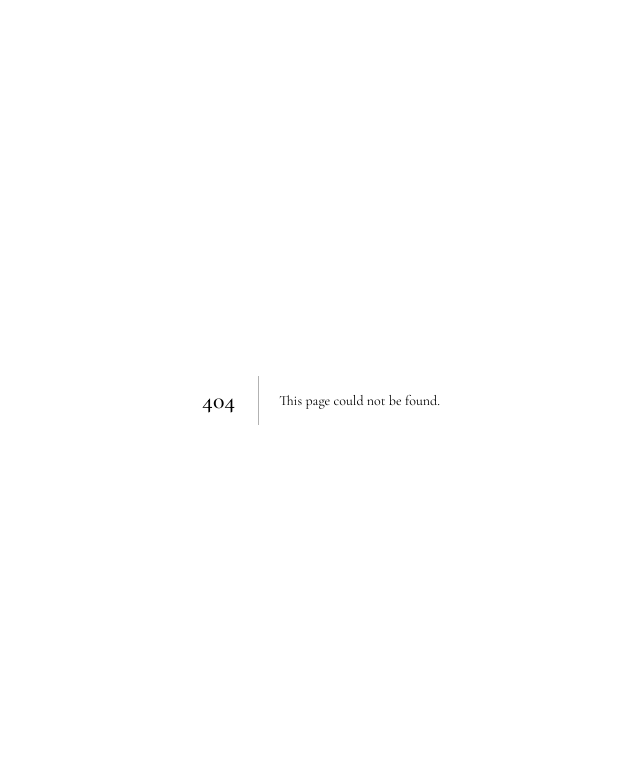
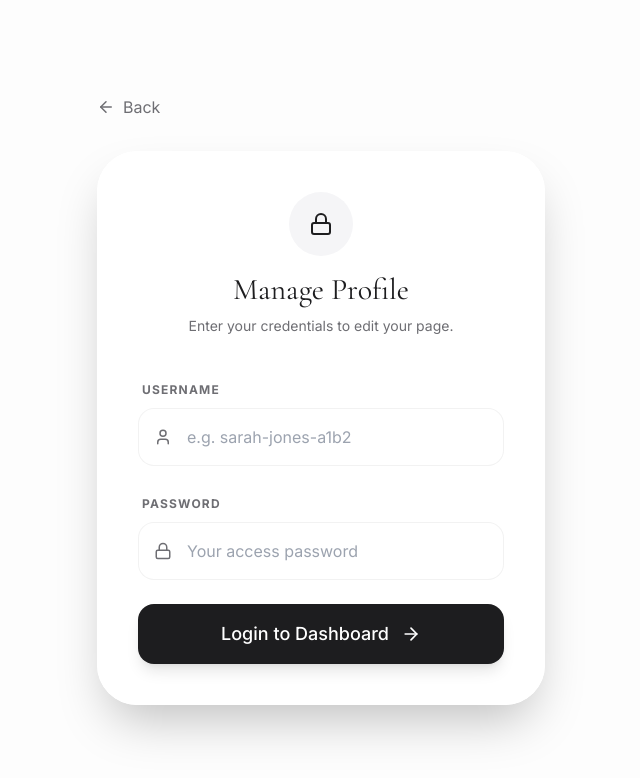
Before and after one commit to SakiburRahmann/Birthday_Wish_Platform, a Next.js app: page /login in a window 1280 px wide. Before the commit this address had no page. Shown: the top 778 px of the page, without its empty margins (319-959 px from the left). Built offline with nearby package versions, Linux system fonts and the light colour scheme; no server answers.

Commit message:
Add global Login page and fix font build issues

```diff
--- /dev/null
+++ b/src/app/login/page.tsx
@@ -0,0 +1,108 @@
+"use client";
+
+import { useState } from "react";
+import { useRouter } from "next/navigation";
+import { motion } from "framer-motion";
+import { supabase } from "@/lib/supabase";
+import FestiveBackground from "@/components/FestiveBackground";
+import { ArrowLeft, Lock, User, Loader2, ArrowRight } from "lucide-react";
+import Link from "next/link";
+
+export default function GlobalLogin() {
+  const [username, setUsername] = useState("");
+  const [password, setPassword] = useState("");
+  const [isLoading, setIsLoading] = useState(false);
+  const router = useRouter();
+
+  const handleLogin = async (e: React.FormEvent) => {
+    e.preventDefault();
+    setIsLoading(true);
+
+    const { data, error } = await supabase
+      .from("events")
+      .select("slug, manage_password")
+      .eq("slug", username.trim())
+      .single();
+
+    if (error || !data) {
+      alert("Invalid username or page not found.");
+      setIsLoading(false);
+      return;
+    }
+
+    if (data.manage_password === password) {
+      // Direct to the edit page. The edit page itself also verifies the password.
+      router.push(`/b/${data.slug}/edit`);
+    } else {
+      alert("Incorrect password.");
+      setIsLoading(false);
+    }
+  };
+
+  return (
+    <div className="min-h-screen relative bg-[#fdfdfd] flex items-center justify-center p-6 font-sans">
+      <FestiveBackground />
+
+      <div className="max-w-md w-full relative z-10">
+        <Link href="/" className="inline-flex items-center gap-2 text-[#6e6e73] hover:text-[#1d1d1f] transition-all mb-8">
+          <ArrowLeft size={18} /> Back
+        </Link>
+
+        <motion.div
+          initial={{ opacity: 0, y: 20 }}
+          animate={{ opacity: 1, y: 0 }}
+          className="bg-white/80 backdrop-blur-xl p-10 rounded-[40px] border border-white shadow-2xl"
+        >
+          <div className="text-center mb-10">
+            <div className="w-16 h-16 rounded-full bg-[#f5f5f7] flex items-center justify-center mx-auto mb-4 text-[#1d1d1f]">
+              <Lock size={24} />
+            </div>
+            <h1 className="text-3xl font-serif text-[#1d1d1f]">Manage Profile</h1>
+            <p className="text-sm text-[#6e6e73] mt-2">Enter your credentials to edit your page.</p>
+          </div>
+
+          <form onSubmit={handleLogin} className="space-y-6">
+            <div className="space-y-2">
+              <label className="text-xs font-bold uppercase tracking-widest text-[#6e6e73] ml-1">Username</label>
+              <div className="relative">
+                <User size={18} className="absolute left-4 top-1/2 -translate-y-1/2 text-[#6e6e73]" />
+                <input
+                  required
+                  type="text"
+                  placeholder="e.g. sarah-jones-a1b2"
+                  value={username}
+                  onChange={(e) => setUsername(e.target.value)}
+                  className="w-full pl-12 pr-6 py-4 rounded-2xl border border-black/5 bg-white focus:outline-none focus:ring-2 focus:ring-[#c5a05920] focus:border-[#c5a059] transition-all"
+                />
+              </div>
+            </div>
+
+            <div className="space-y-2">
+              <label className="text-xs font-bold uppercase tracking-widest text-[#6e6e73] ml-1">Password</label>
+              <div className="relative">
+                <Lock size={18} className="absolute left-4 top-1/2 -translate-y-1/2 text-[#6e6e73]" />
+                <input
+                  required
+                  type="password"
+                  placeholder="Your access password"
+                  value={password}
+                  onChange={(e) => setPassword(e.target.value)}
+                  className="w-full pl-12 pr-6 py-4 rounded-2xl border border-black/5 bg-white focus:outline-none focus:ring-2 focus:ring-[#c5a05920] focus:border-[#c5a059] transition-all"
+                />
+              </div>
+            </div>
+
+            <motion.button
+              disabled={isLoading}
+              whileHover={{ scale: 1.01 }}
+              whileTap={{ scale: 0.99 }}
+              className="w-full py-4 rounded-2xl bg-[#1d1d1f] text-white font-medium text-lg flex items-center justify-center gap-3 shadow-lg hover:bg-black transition-all disabled:opacity-50 btn-shimmer mt-4"
+            >
+              {isLoading ? <Loader2 className="animate-spin" /> : <>Login to Dashboard <ArrowRight size={20} /></>}
+            </motion.button>
+          </form>
+        </motion.div>
+      </div>
+    </div>
+  );
+}
--- a/src/app/page.tsx
+++ b/src/app/page.tsx
@@ -30,6 +30,15 @@ export default function Home() {
                 className="px-8 py-4 rounded-xl bg-[#1d1d1f] text-white font-medium text-lg flex items-center gap-3 shadow-lg hover:shadow-xl transition-all"
               >
                 Create Birthday Page <ArrowRight size={20} />
+              </motion.button>
+            </Link>
+            <Link href="/login">
+              <motion.button
+                whileHover={{ scale: 1.02 }}
+                whileTap={{ scale: 0.98 }}
+                className="px-8 py-4 rounded-xl bg-white border border-black/10 text-[#1d1d1f] font-medium text-lg flex items-center gap-3 shadow-sm hover:shadow-md transition-all"
+              >
+                Manage Existing Page
               </motion.button>
             </Link>
           </div>
```
